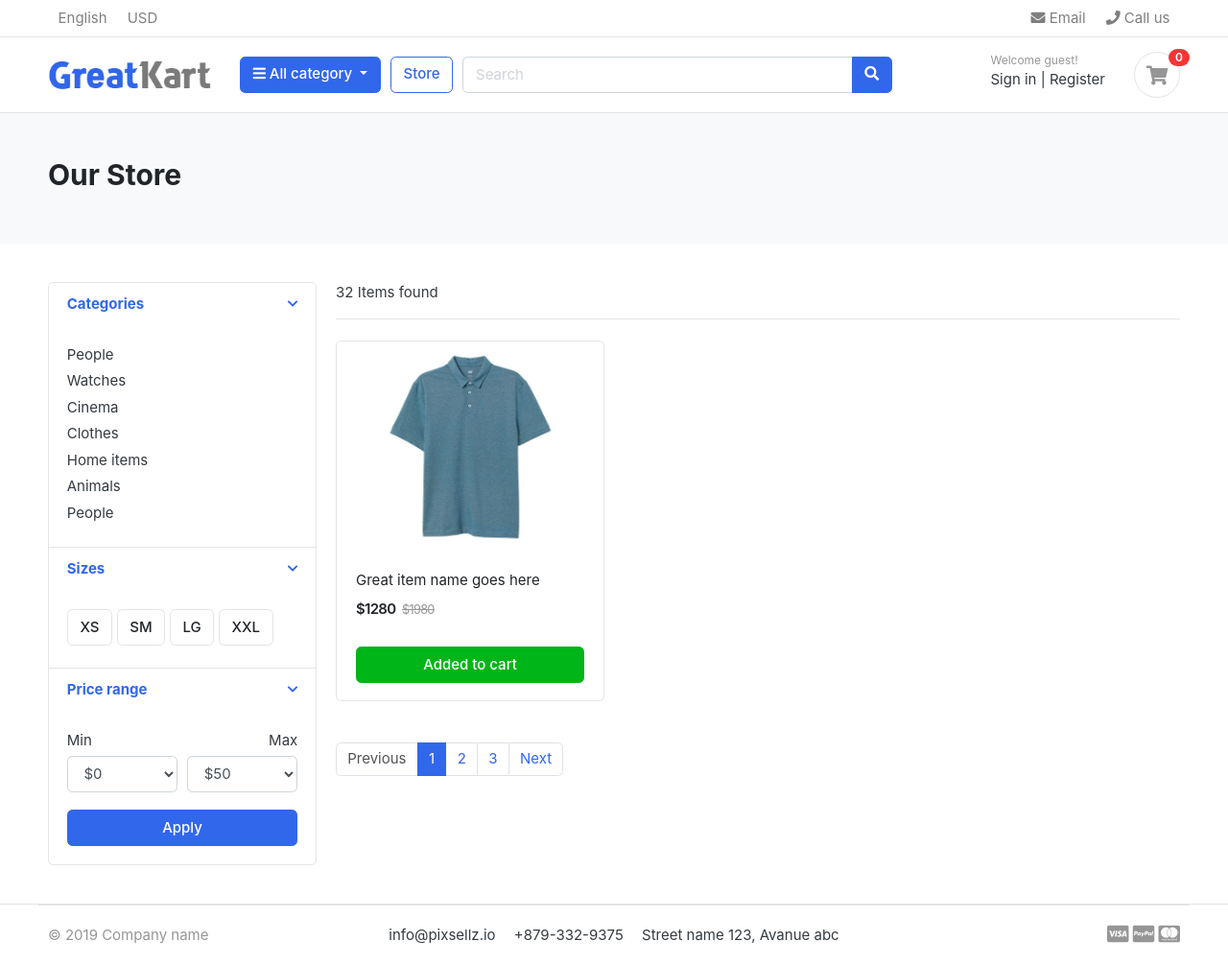
After one commit to walizw/E-Commerce, a Django app: page /store/ in a window 1280 px wide. The commit adds this page. Shown: the whole page at 96% size. Run offline with Django 4.2, Linux system fonts and the light colour scheme; some libraries are stand-ins or nearby versions; some web fonts are replaced.

Commit message:
added store page

```diff
--- a/greatkart/greatkart/urls.py
+++ b/greatkart/greatkart/urls.py
@@ -14,7 +14,7 @@ Including another URLconf
     2. Add a URL to urlpatterns:  path('blog/', include('blog.urls'))
 """
 from django.contrib import admin
-from django.urls import path
+from django.urls import path, include
 from django.conf.urls.static import static
 from django.conf import settings
 
@@ -23,4 +23,5 @@ from . import views
 urlpatterns = [
     path('admin/', admin.site.urls),
     path ("", views.home, name="home"),
+    path ("store/", include ("store.urls")),
 ] + static (settings.MEDIA_URL, document_root=settings.MEDIA_ROOT)
--- /dev/null
+++ b/greatkart/store/urls.py
@@ -0,0 +1,6 @@
+from django.urls import path
+from . import views
+
+urlpatterns = [
+    path ("", views.store, name="store")
+]
--- a/greatkart/store/views.py
+++ b/greatkart/store/views.py
@@ -1,3 +1,4 @@
 from django.shortcuts import render
 
-# Create your views here.
+def store (request):
+    return render (request, "store/index.html")
--- a/greatkart/templates/includes/header.html
+++ b/greatkart/templates/includes/header.html
@@ -47,7 +47,7 @@
                         </div>
                     </div> <!-- category-wrap.// -->
                 </div> <!-- col.// -->
-                <a href="./store.html" class="btn btn-outline-primary">Store</a>
+                <a href="/store" class="btn btn-outline-primary">Store</a>
                 <div class="col-lg  col-md-6 col-sm-12 col">
                     <form action="#" class="search">
                         <div class="input-group w-100">
--- /dev/null
+++ b/greatkart/templates/store/index.html
@@ -0,0 +1,171 @@
+{% extends "base.html" %}
+{% load static %}
+
+{% block content %}
+<!-- ========================= SECTION PAGETOP ========================= -->
+<section class="section-pagetop bg">
+    <div class="container">
+        <h2 class="title-page">Our Store</h2>
+    </div> <!-- container //  -->
+</section>
+<!-- ========================= SECTION INTRO END// ========================= -->
+
+<!-- ========================= SECTION CONTENT ========================= -->
+<section class="section-content padding-y">
+    <div class="container">
+
+        <div class="row">
+            <aside class="col-md-3">
+
+                <div class="card">
+                    <article class="filter-group">
+                        <header class="card-header">
+                            <a href="#" data-toggle="collapse" data-target="#collapse_1" aria-expanded="true" class="">
+                                <i class="icon-control fa fa-chevron-down"></i>
+                                <h6 class="title">Categories</h6>
+                            </a>
+                        </header>
+                        <div class="filter-content collapse show" id="collapse_1" style="">
+                            <div class="card-body">
+
+                                <ul class="list-menu">
+                                    <li><a href="#">People </a></li>
+                                    <li><a href="#">Watches </a></li>
+                                    <li><a href="#">Cinema </a></li>
+                                    <li><a href="#">Clothes </a></li>
+                                    <li><a href="#">Home items </a></li>
+                                    <li><a href="#">Animals</a></li>
+                                    <li><a href="#">People </a></li>
+                                </ul>
+
+                            </div> <!-- card-body.// -->
+                        </div>
+                    </article> <!-- filter-group  .// -->
+                    <article class="filter-group">
+                        <header class="card-header">
+                            <a href="#" data-toggle="collapse" data-target="#collapse_4" aria-expanded="true" class="">
+                                <i class="icon-control fa fa-chevron-down"></i>
+                                <h6 class="title">Sizes </h6>
+                            </a>
+                        </header>
+                        <div class="filter-content collapse show" id="collapse_4" style="">
+                            <div class="card-body">
+                                <label class="checkbox-btn">
+                                    <input type="checkbox">
+                                    <span class="btn btn-light"> XS </span>
+                                </label>
+
+                                <label class="checkbox-btn">
+                                    <input type="checkbox">
+                                    <span class="btn btn-light"> SM </span>
+                                </label>
+
+                                <label class="checkbox-btn">
+                                    <input type="checkbox">
+                                    <span class="btn btn-light"> LG </span>
+                                </label>
+
+                                <label class="checkbox-btn">
+                                    <input type="checkbox">
+                                    <span class="btn btn-light"> XXL </span>
+                                </label>
+                            </div><!-- card-body.// -->
+                        </div>
+                    </article> <!-- filter-group .// -->
+
+                    <article class="filter-group">
+                        <header class="card-header">
+                            <a href="#" data-toggle="collapse" data-target="#collapse_3" aria-expanded="true" class="">
+                                <i class="icon-control fa fa-chevron-down"></i>
+                                <h6 class="title">Price range </h6>
+                            </a>
+                        </header>
+                        <div class="filter-content collapse show" id="collapse_3" style="">
+                            <div class="card-body">
+
+                                <div class="form-row">
+                                    <div class="form-group col-md-6">
+                                        <label>Min</label>
+                                        <!-- <input class="form-control" placeholder="$0" type="number"> -->
+                                        <select class="mr-2 form-control">
+                                            <option value="0">$0</option>
+                                            <option value="50">$50</option>
+                                            <option value="100">$100</option>
+                                            <option value="150">$150</option>
+                                            <option value="200">$200</option>
+                                            <option value="500">$500</option>
+                                            <option value="1000">$1000</option>
+                                        </select>
+                                    </div>
+                                    <div class="form-group text-right col-md-6">
+                                        <label>Max</label>
+                                        <select class="mr-2 form-control">
+                                            <option value="50">$50</option>
+                                            <option value="100">$100</option>
+                                            <option value="150">$150</option>
+                                            <option value="200">$200</option>
+                                            <option value="500">$500</option>
+                                            <option value="1000">$1000</option>
+                                            <option value="2000">$2000+</option>
+                                        </select>
+                                    </div>
+                                </div> <!-- form-row.// -->
+                                <button class="btn btn-block btn-primary">Apply</button>
+                            </div><!-- card-body.// -->
+                        </div>
+                    </article> <!-- filter-group .// -->
+
+                </div> <!-- card.// -->
+
+            </aside> <!-- col.// -->
+            <main class="col-md-9">
+
+                <header class="border-bottom mb-4 pb-3">
+                    <div class="form-inline">
+                        <span class="mr-md-auto">32 Items found </span>
+
+                    </div>
+                </header><!-- sect-heading -->
+
+                <div class="row">
+                    <div class="col-md-4">
+                        <figure class="card card-product-grid">
+                            <div class="img-wrap">
+
+                                <img src="{% static 'images/items/1.jpg' %}">
+
+                            </div> <!-- img-wrap.// -->
+                            <figcaption class="info-wrap">
+                                <div class="fix-height">
+                                    <a href="./product-detail.html" class="title">Great item name goes here</a>
+                                    <div class="price-wrap mt-2">
+                                        <span class="price">$1280</span>
+                                        <del class="price-old">$1980</del>
+                                    </div> <!-- price-wrap.// -->
+                                </div>
+                                <a href="#" class="btn btn-block btn-success">Added to cart </a>
+                            </figcaption>
+                        </figure>
+                    </div> <!-- col.// -->
+
+                </div>
+
+
+                <nav class="mt-4" aria-label="Page navigation sample">
+                    <ul class="pagination">
+                        <li class="page-item disabled"><a class="page-link" href="#">Previous</a></li>
+                        <li class="page-item active"><a class="page-link" href="#">1</a></li>
+                        <li class="page-item"><a class="page-link" href="#">2</a></li>
+                        <li class="page-item"><a class="page-link" href="#">3</a></li>
+                        <li class="page-item"><a class="page-link" href="#">Next</a></li>
+                    </ul>
+                </nav>
+
+            </main> <!-- col.// -->
+
+        </div>
+
+    </div> <!-- container .//  -->
+</section>
+<!-- ========================= SECTION CONTENT END// ========================= -->
+{% endblock %}
```
